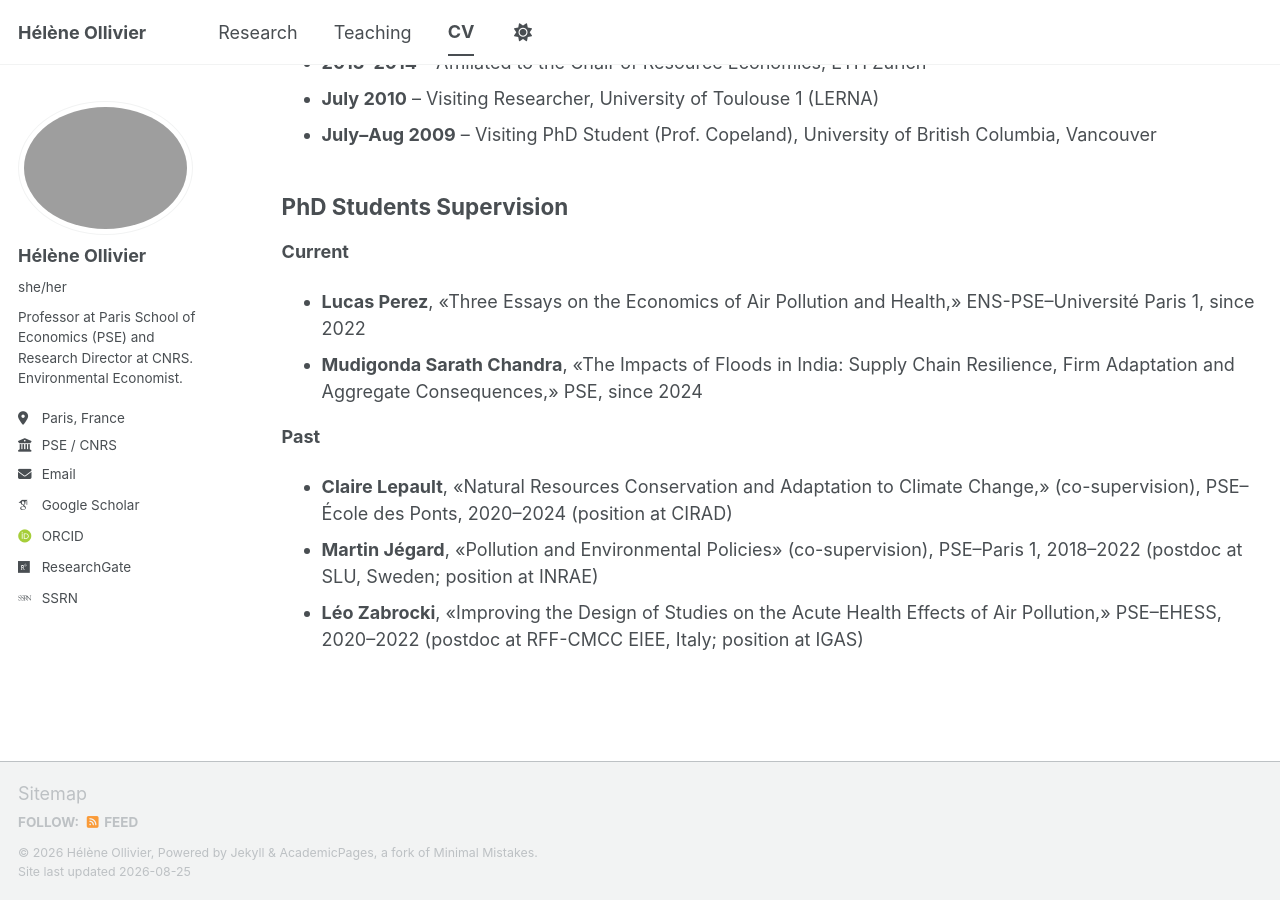
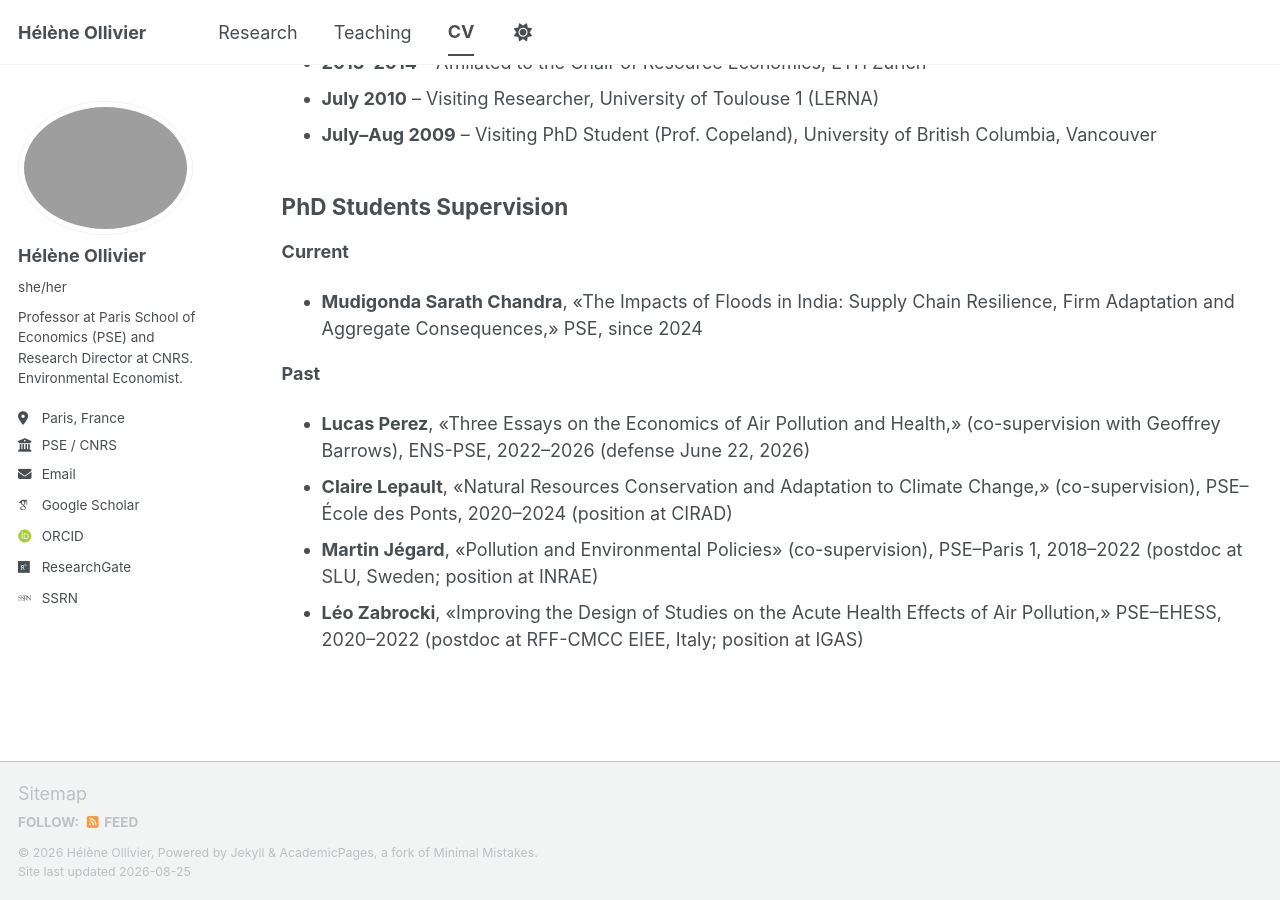
Before and after one commit to heleneollivier/heleneollivier.github.io, a Jekyll site: the page built from _pages/cv.md, in a window 1280 px wide and 900 px high, scrolled down 1087 px. Built offline with Jekyll 4.4.1, drawn with Linux system fonts in a browser that asks for light colours; some web fonts are replaced; a script bundle is joined from its source files by our own code; library files that are not in the unit come from our copies; some of the changed text lies outside the part shown.

Commit message:
Update CV: Research Director title, Lucas Perez to Past, new PDF
Co-Authored-By: Claude Sonnet 4.6 <noreply@anthropic.com>

```diff
--- a/_pages/cv.md
+++ b/_pages/cv.md
@@ -46,11 +46,11 @@ redirect_from:
 
 **Current**
 
-- **Lucas Perez**, «Three Essays on the Economics of Air Pollution and Health,» ENS-PSE–Université Paris 1, since 2022
 - **Mudigonda Sarath Chandra**, «The Impacts of Floods in India: Supply Chain Resilience, Firm Adaptation and Aggregate Consequences,» PSE, since 2024
 
 **Past**
 
+- **Lucas Perez**, «Three Essays on the Economics of Air Pollution and Health,» (co-supervision with Geoffrey Barrows), ENS-PSE, 2022–2026 (defense June 22, 2026)
 - **Claire Lepault**, «Natural Resources Conservation and Adaptation to Climate Change,» (co-supervision), PSE–École des Ponts, 2020–2024 (position at CIRAD)
 - **Martin Jégard**, «Pollution and Environmental Policies» (co-supervision), PSE–Paris 1, 2018–2022 (postdoc at SLU, Sweden; position at INRAE)
 - **Léo Zabrocki**, «Improving the Design of Studies on the Acute Health Effects of Air Pollution,» PSE–EHESS, 2020–2022 (postdoc at RFF-CMCC EIEE, Italy; position at IGAS)
```
Also changed, not shown: other parts of _pages/cv.md (+1 -1 lines), 1 other file.
